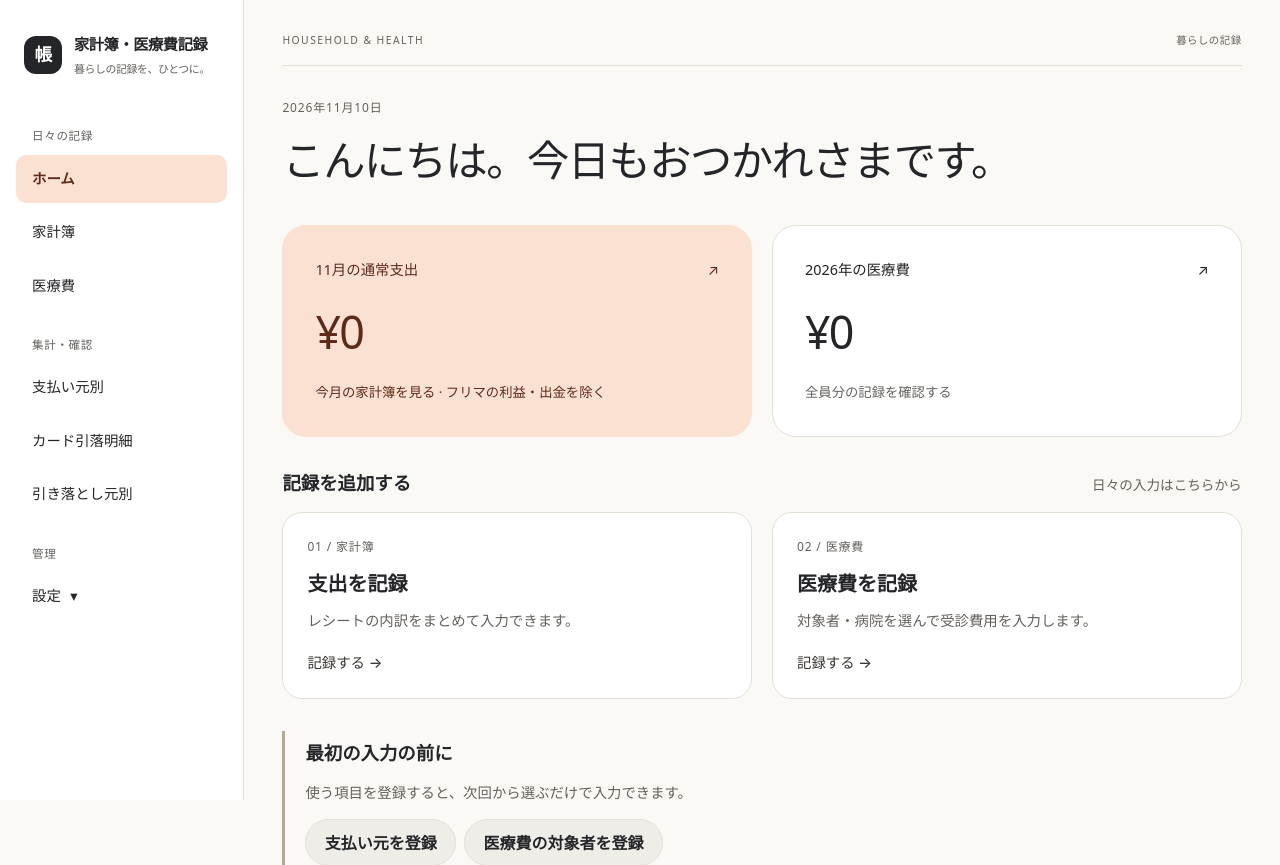
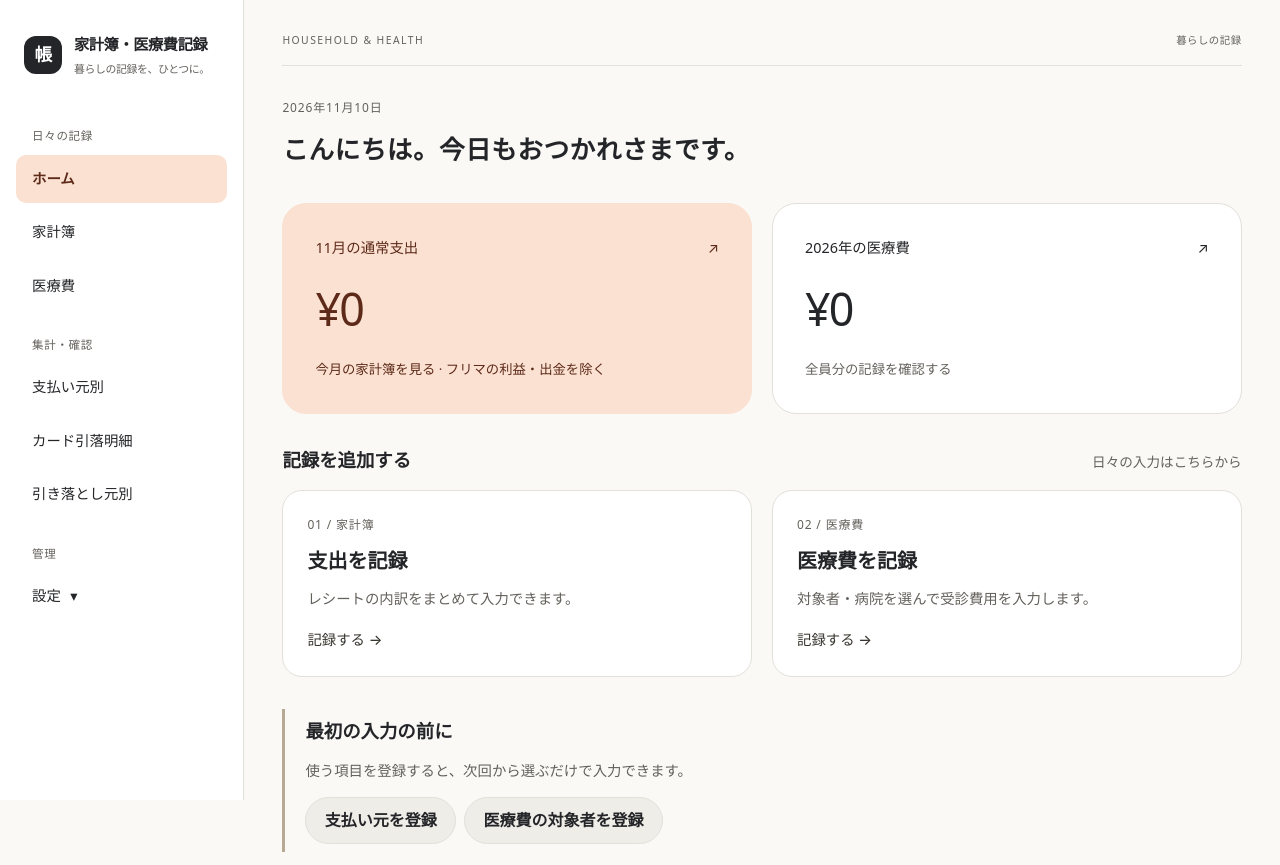
Before and after one commit to yu1sh/budget-management-web, a Django app: page / in a window 1280 px wide. Shown: the top 865 px of the page. Run offline with Django 5.2, Linux system fonts and the light colour scheme; the visitor is signed in with stand-in values (Sample User, id 1); data that the repository does not hold is empty; parts of the project's set-up code (start-up, migrations or seed data) failed here and were passed over.

Commit message:
Use Japanese sans-serif typography for home greetings

```diff
--- a/ledger/static/ledger/site.css
+++ b/ledger/static/ledger/site.css
@@ -266,7 +266,14 @@ td { padding: 1rem; font-size: .9rem; }
 .section-heading h2 { margin: 0; }
 .section-heading > span, .section-heading > a { font-size: .85rem; color: var(--muted); }
 .home-intro { margin: .5rem 0 2rem; }
-.home-intro h1 { font-family: "Noto Serif JP", "Yu Mincho", "Hiragino Mincho ProN", serif; font-weight: 500; font-size: clamp(1.9rem, 3.3vw, 3rem); line-height: 1.5; }
+/* Japanese sans-serif typography, informed by the Digital Agency design system. */
+.home-intro h1 {
+  font-family: "Noto Sans JP", "Hiragino Sans", "Hiragino Kaku Gothic ProN", "Yu Gothic", Meiryo, sans-serif;
+  font-weight: 600;
+  font-size: clamp(1.375rem, 2vw, 1.75rem);
+  line-height: 1.6;
+  letter-spacing: .02em;
+}
 .home-intro > p:last-child { color: var(--muted); margin: .75rem 0; }
 .eyebrow { color: var(--muted); font-size: .75rem; letter-spacing: .07em; }
 .overview-grid { display: grid; grid-template-columns: 1fr 1fr; gap: 1.25rem; }
@@ -330,7 +337,6 @@ td { padding: 1rem; font-size: .9rem; }
   .overview-card { gap: .4rem; border-radius: 18px; }
   .overview-card strong { font-size: 2.1rem; }
   .home-intro { margin-bottom: 1.5rem; }
-  .home-intro h1 { font-size: 1.9rem; }
   .chooser { gap: .75rem; }
   .choice { padding: 1.25rem; }
   .recent-entry { grid-template-columns: 2.5rem minmax(0, 1fr) auto; gap: .65rem; padding: 1rem; }
```
